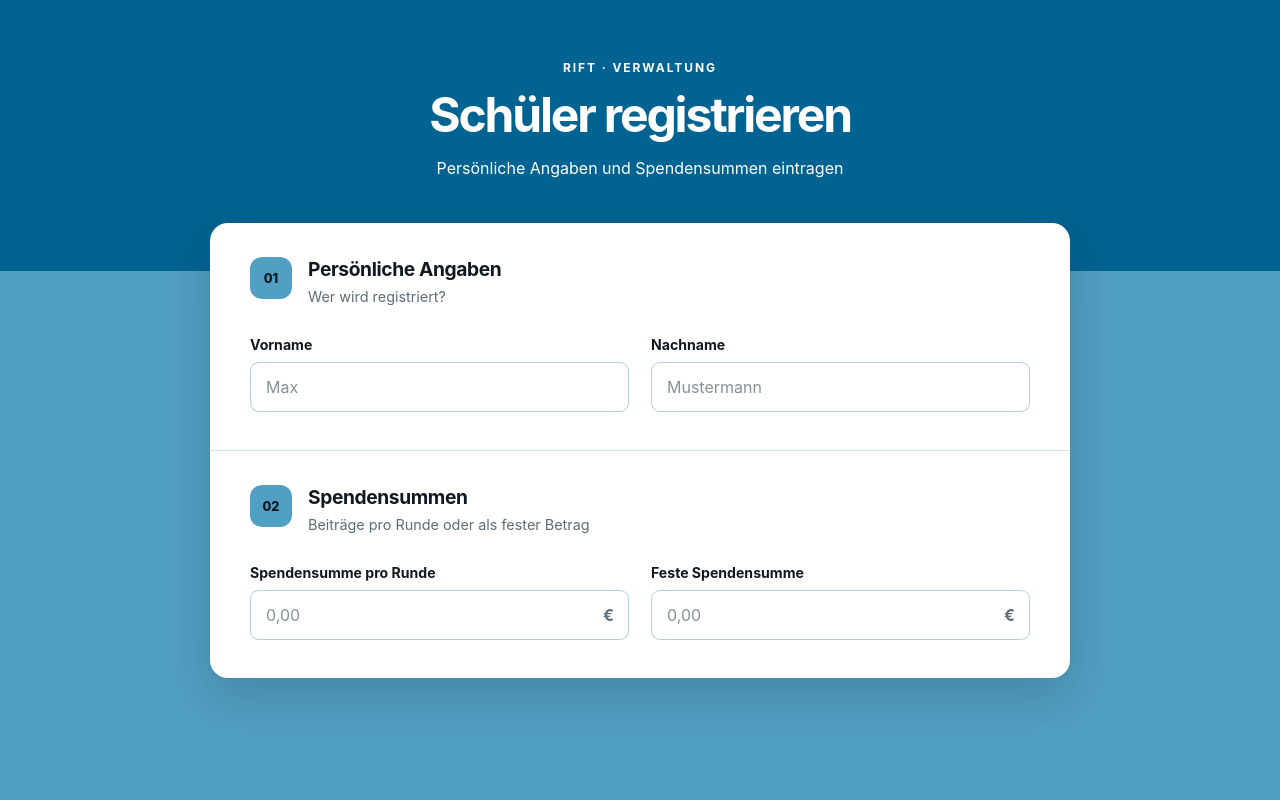
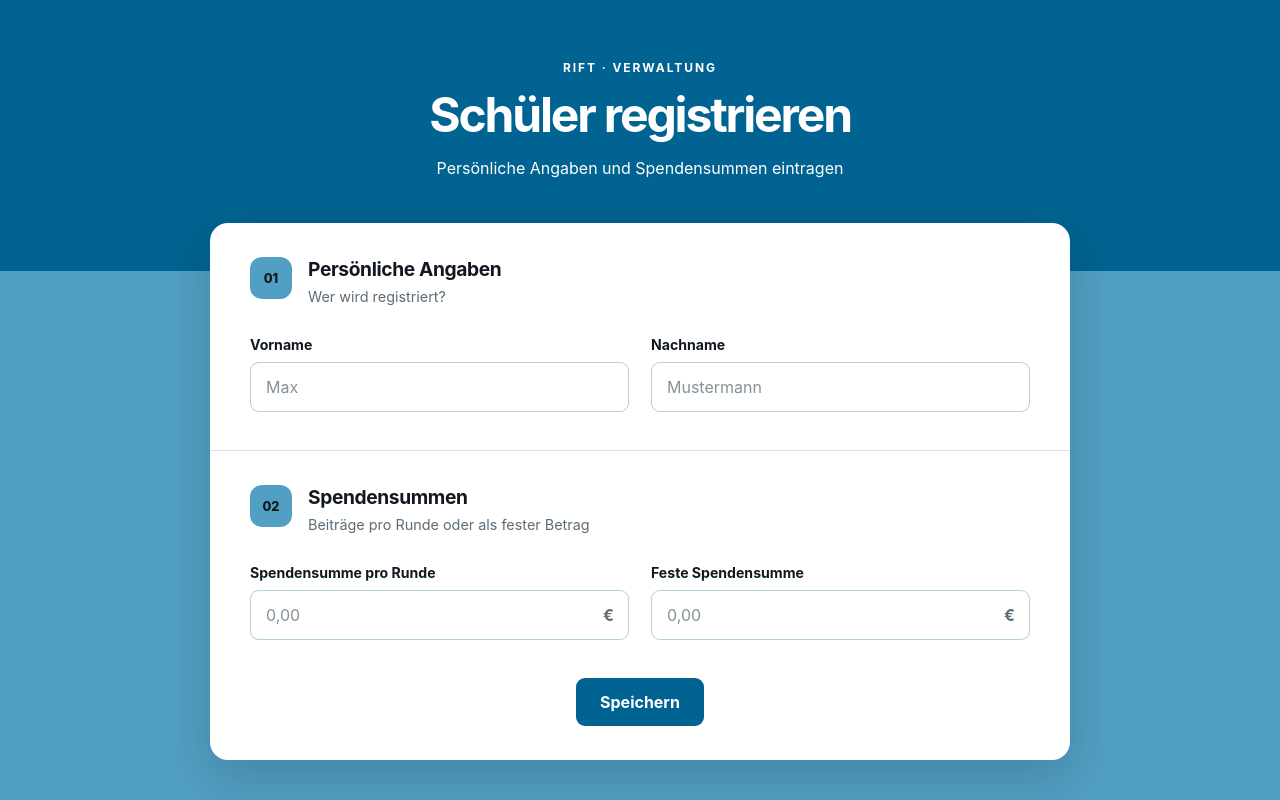
Before and after one commit to Veicm/RIFT, a Django app: template src/rift/apps/core/templates/register_students.html in a window 1280 px wide. Run offline with Django 5.2, Linux system fonts and the light colour scheme; the template is opened without the code that fills it, so the values that code supplies are empty.

Commit message:
Added submit button

```diff
--- a/src/rift/apps/core/static/style.css
+++ b/src/rift/apps/core/static/style.css
@@ -172,6 +172,34 @@ main {
     transform: translateY(-50%);
 }
 
+.form-actions {
+    display: flex;
+    justify-content: center;
+    padding: 0 40px 34px;
+}
+
+.form-actions button {
+    min-height: 48px;
+    padding: 0 24px;
+    border: 0;
+    border-radius: 9px;
+    background: var(--blue);
+    color: var(--white);
+    font: inherit;
+    font-weight: 700;
+    cursor: pointer;
+    transition: background-color 150ms ease, box-shadow 150ms ease;
+}
+
+.form-actions button:hover {
+    background: #004d70;
+}
+
+.form-actions button:focus-visible {
+    outline: none;
+    box-shadow: 0 0 0 3px var(--white), 0 0 0 6px var(--blue-light);
+}
+
 @media (max-width: 600px) {
     header {
         padding: 42px 20px 78px;
@@ -186,6 +214,10 @@ main {
         padding: 28px 22px 30px;
     }
 
+    .form-actions {
+        padding: 0 22px 28px;
+    }
+
     .field-grid {
         grid-template-columns: 1fr;
         gap: 18px;
--- a/src/rift/apps/core/templates/register_students.html
+++ b/src/rift/apps/core/templates/register_students.html
@@ -63,6 +63,12 @@
                     </div>
                 </div>
             </section>
+
+            <div class="form-actions">
+                <button type="submit">Speichern</button>
+            </div>
+
+
         </form>
     </main>
 </body>
```
